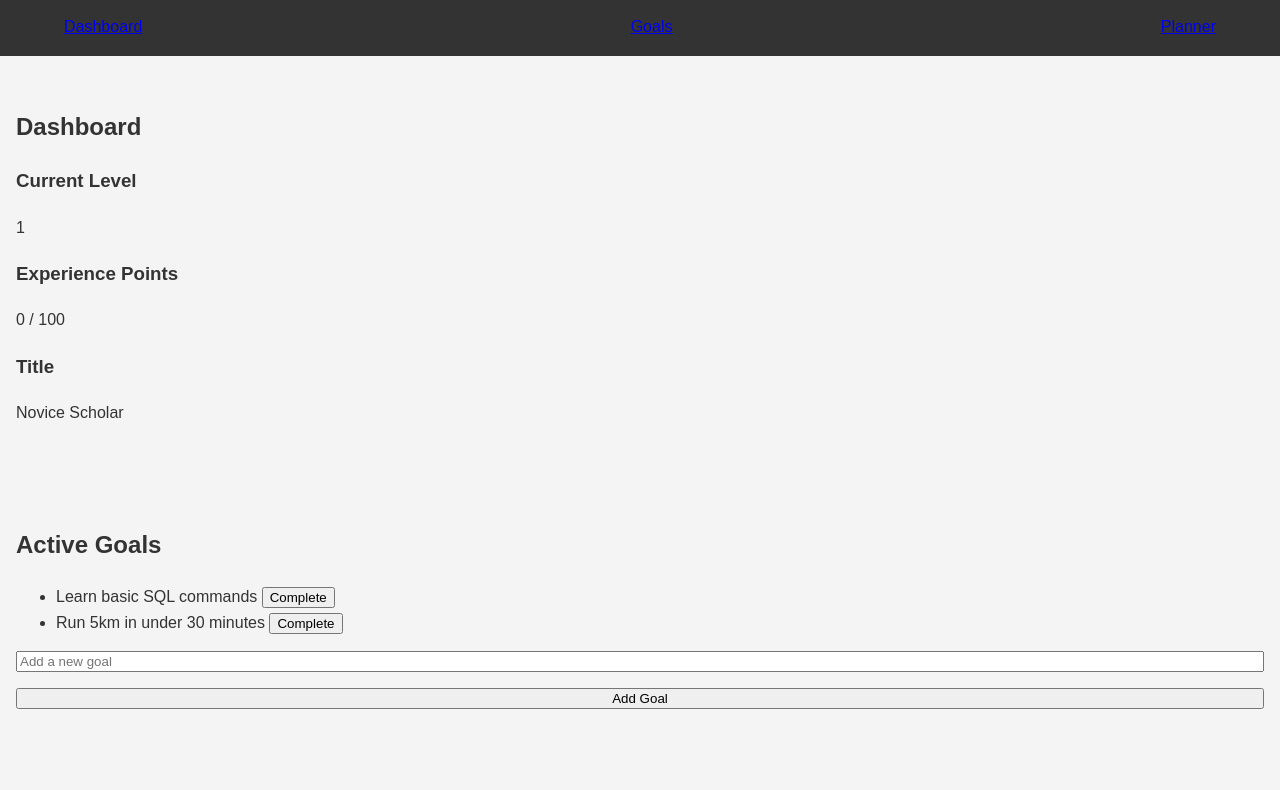
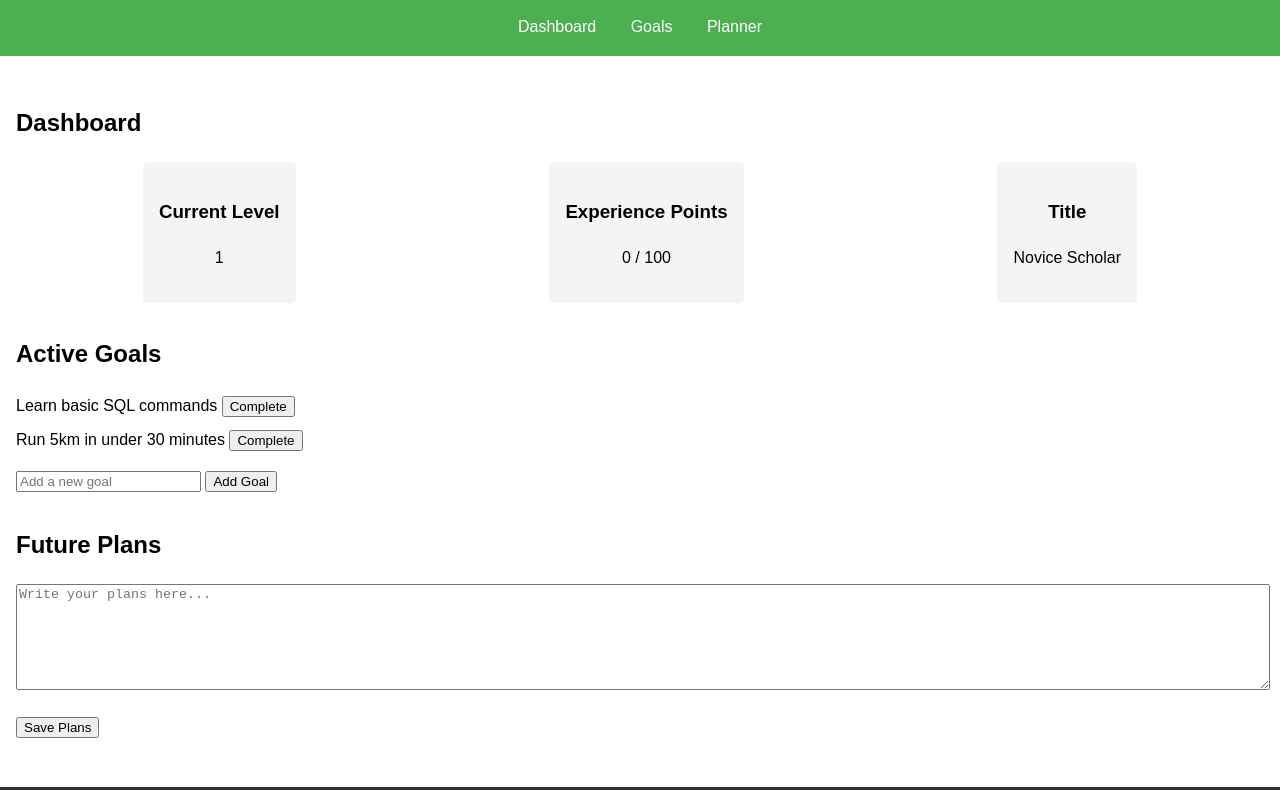
Before and after one commit to dayofmolp/olm, a plain HTML site: page index.html in a window 1280 px wide. Shown: the part 96-886 px from the top of the page. Drawn offline with Linux system fonts and the light colour scheme.

Commit message:
Update styles.css

```diff
--- a/styles.css
+++ b/styles.css
@@ -1,61 +1,62 @@
-/* Base Styles */
 body {
-  font-family: 'Poppins', sans-serif;
+  font-family: Arial, sans-serif;
   margin: 0;
   padding: 0;
   line-height: 1.6;
-  color: #333;
-  background-color: #f4f4f4;
 }
 
 header {
-  background: #333;
-  color: #fff;
-  padding: 1em 0;
+  background-color: #4CAF50;
+  color: white;
+  padding: 1rem 0;
+  text-align: center;
 }
 
-header nav {
-  display: flex;
-  justify-content: space-between;
-  align-items: center;
-  width: 90%;
-  margin: 0 auto;
-}
-
-.nav-links {
-  list-style: none;
-  display: flex;
-}
-
-.nav-links li {
-  margin-left: 20px;
-}
-
-.nav-links a {
-  color: #fff;
+nav a {
+  margin: 0 15px;
+  color: white;
   text-decoration: none;
 }
 
-.theme-toggle {
-  background: none;
-  border: none;
-  color: #fff;
-  font-size: 1.5rem;
+main {
+  padding: 1rem;
 }
 
-.hero {
-  text-align: center;
-  background: url('hero-bg.jpg') no-repeat center/cover;
-  color: #fff;
-  padding: 3em 1em;
+h2 {
+  margin-top: 2rem;
 }
 
-section {
-  padding: 2em 1em;
+.stats {
+  display: flex;
+  justify-content: space-around;
 }
 
-form {
-  display: flex;
-  flex-direction: column;
-  gap: 1em;
+.stat {
+  background-color: #f4f4f4;
+  padding: 1rem;
+  border-radius: 5px;
+  text-align: center;
 }
+
+#goal-list {
+  list-style: none;
+  padding: 0;
+}
+
+#goal-list li {
+  margin: 0.5rem 0;
+}
+
+textarea {
+  width: 100%;
+  height: 100px;
+  margin-bottom: 1rem;
+}
+
+footer {
+  background-color: #333;
+  color: white;
+  text-align: center;
+  padding: 1rem 0;
+  margin-top: 2rem;
+}
```
